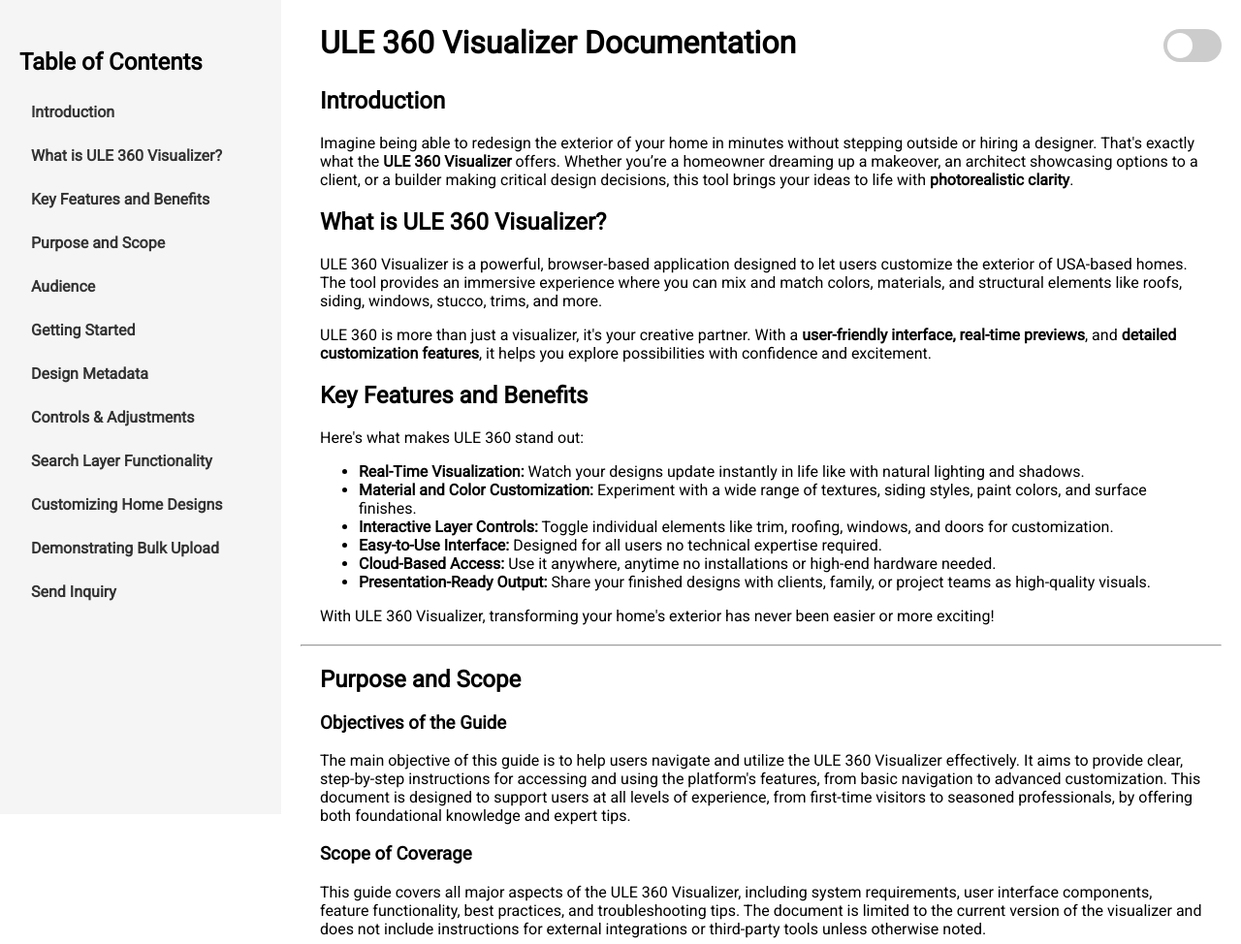
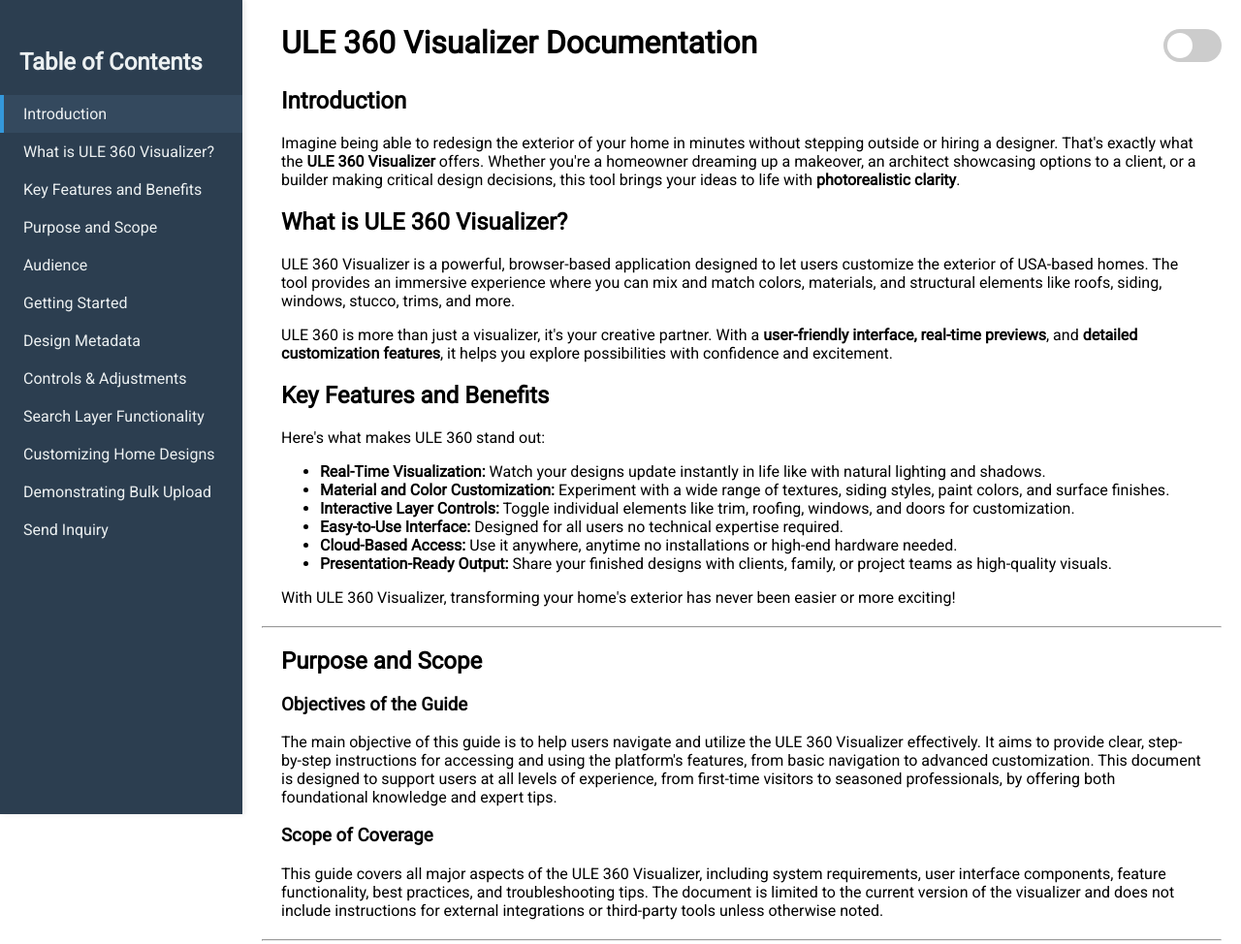
Before and after one commit to biorev3pp/Visualizer, a plain HTML site: page index.html in a window 1280 px wide. Shown: the top 974 px of the page at 97% size. Drawn offline with Linux system fonts and the light colour scheme.

Commit message:
updated sidebar style

```diff
--- a/index.html
+++ b/index.html
@@ -12,12 +12,16 @@
       --font-family: 'Roboto', Arial, sans-serif;
       --bg-color: #ffffff;
       --text-color: #000000;
-      --sidebar-bg: #f5f5f5;
+      --sidebar-bg: #2c3e50;
+      --sidebar-text: #ecf0f1;
+      --sidebar-hover: #34495e;
+      --sidebar-active: #3498db;
       --link-color: #333;
       --link-hover: #ddd;
       --active-link-bg: #2c3e50;
       --active-link-color: white;
     }
+
     .theme-switch-wrapper {
       position: fixed;
       top: 20px;
@@ -75,6 +79,9 @@ input:checked + .slider:before {
       --bg-color: #121212;
       --text-color: #ffffff;
       --sidebar-bg: #1e1e1e;
+      --sidebar-text: #cccccc;
+      --sidebar-hover: #333;
+      --sidebar-active: #3498db;
       --link-color: #cccccc;
       --link-hover: #333;
       --active-link-bg: #3498db;
@@ -83,6 +90,9 @@ input:checked + .slider:before {
 
     html {
       scroll-behavior: smooth;
+
+  scroll-padding-top: 80px; /* adjust based on your fixed header height */
+
     }
 
     body {
@@ -95,49 +105,53 @@ input:checked + .slider:before {
       color: var(--text-color);
     }
 
-    /* Sidebar styles */
+    /* New Sidebar styles */
     #sidebar {
       width: 250px;
       background-color: var(--sidebar-bg);
-      padding: 20px;
+      color: var(--sidebar-text);
       height: 100vh;
+      position: fixed;
       overflow-y: auto;
-      position: fixed;
+      padding: 20px 0;
+      box-shadow: 2px 0 5px rgba(0, 0, 0, 0.1);
+      z-index: 1000;
       transition: transform 0.3s ease;
-      z-index: 1000;
     }
 
     #sidebar h2 {
-      margin-top: 0;
-      color: var(--text-color);
+      padding: 0 20px;
+      margin-bottom: 20px;
+      color: var(--sidebar-text);
+      margin-top: 30px;
     }
 
     #sidebar ul {
       list-style-type: none;
       padding: 0;
+      margin: 0;
     }
 
     #sidebar li {
-      margin-bottom: 10px;
+      padding: 10px 20px;
+      border-left: 4px solid transparent;
+      transition: all 0.3s;
     }
 
-    #sidebar a {
+    #sidebar li a {
+      color: var(--sidebar-text);
       text-decoration: none;
-      color: var(--link-color);
       display: block;
-      padding: 8px 12px;
-      border-radius: 4px;
-      font-weight: bold;
-      transition: all 0.3s ease;
     }
 
-    #sidebar a:hover {
-      background-color: var(--link-hover);
+    #sidebar li:hover {
+      background-color: var(--sidebar-hover);
+      border-left: 4px solid var(--sidebar-active);
     }
 
-    #sidebar a.active {
-      background-color: var(--active-link-bg);
-      color: var(--active-link-color);
+    #sidebar li.active {
+      background-color: var(--sidebar-hover);
+      border-left: 4px solid var(--sidebar-active);
     }
 
     #mobile-menu-btn {
@@ -145,7 +159,7 @@ input:checked + .slider:before {
       position: fixed;
       top: 10px;
       left: 10px;
-      background: var(--active-link-bg);
+      background: var(--sidebar-active);
       color: white;
       border: none;
       padding: 10px;
@@ -155,7 +169,7 @@ input:checked + .slider:before {
     }
 
     #main-content {
-      margin-left: 290px;
+      margin-left: 250px;
       padding: 20px;
       flex: 1;
       transition: margin-left 0.3s ease;
@@ -166,7 +180,8 @@ input:checked + .slider:before {
       padding: 0px 20px;
       background-color: var(--bg-color);
       border-radius: 5px;
-      scroll-margin-top: 20px;
+      scroll-margin-top: 80px;
+
     }
 
     h1, h2, h3 {
@@ -220,14 +235,13 @@ input:checked + .slider:before {
   </style>
 </head>
 
-
 <body>
-  <!-- Sidebar with Table of Contents --><button id="mobile-menu-btn">☰</button>
+  <!-- Sidebar with Table of Contents -->
+  <button id="mobile-menu-btn">☰</button>
   <div id="sidebar">
-    <h2 style="margin-top: 30px;">Table of Contents</h2>
-    <!-- <button id="themeToggle">Toggle Theme</button> -->
+    <h2>Table of Contents</h2>
     <div class="theme-switch-wrapper">
-  <label class="theme-switch" style=" margin-top: 10px; z-index: 1600;">
+      <label class="theme-switch" style="margin-top: 10px; z-index: 1600;">
         <input type="checkbox" id="themeToggle" />
         <span class="slider"></span>
       </label>
@@ -260,17 +274,16 @@ input:checked + .slider:before {
       width: 100%;
       background-color: var(--bg-color);">ULE 360 Visualizer Documentation</h1>
 
+    <!-- Rest of your content remains the same -->
     <!-- Introduction Section -->
     <section id="introduction">
       <h2 style="margin-top: 70px;">Introduction</h2>
       <p>
         Imagine being able to redesign the exterior of your home in minutes without stepping outside or hiring a
-        designer. That's exactly what the <strong>ULE 360 Visualizer</strong> offers. Whether you’re a homeowner
+        designer. That's exactly what the <strong>ULE 360 Visualizer</strong> offers. Whether you're a homeowner
         dreaming up a makeover, an architect showcasing options to a client, or a builder making critical design
         decisions, this tool brings your ideas to life with <strong>photorealistic clarity</strong>.
       </p>
-
-
     </section>
 
     <!-- What is ULE 360 Visualizer Section -->
@@ -281,7 +294,6 @@ input:checked + .slider:before {
         USA-based homes. The tool provides an immersive experience where you can mix and match colors, materials, and
         structural elements like roofs, siding, windows, stucco, trims, and more.
       </p>
-
 
       <p>
         ULE 360 is more than just a visualizer, it's your creative partner. With a <strong>user-friendly interface,
@@ -326,11 +338,6 @@ input:checked + .slider:before {
         With ULE 360 Visualizer, transforming your home's exterior has never
         been easier or more exciting!
       </p>
-
-      <!-- Placeholder for image/video -->
-      <!-- <div class="image-placeholder">
-          [Insert Key Features Image/Video Here]
-        </div> -->
     </section>
 
     <hr>
@@ -387,9 +394,6 @@ input:checked + .slider:before {
         internet connectivity is recommended for optimal interaction with the
         tool.
       </p>
-
-
-
     </section>
     <hr>
 
@@ -409,7 +413,6 @@ input:checked + .slider:before {
         <p>
           2. Navigate to the following URL:<a href=" https://sitterlehomes.ule360.com/visualizer/MTQ3?view=scheme&scheme=cimarron-hills-scheme
 " target="_blank">ULE 360 Visualizer</a>
-
         </p>
       </div>
       <div class="step">
@@ -457,11 +460,6 @@ input:checked + .slider:before {
         and pop-up blockers disabled for the site. This ensures all features
         load correctly and you have a smooth, uninterrupted experience.
       </p>
-
-      <!-- Placeholder for image/video -->
-      <!-- <div class="image-placeholder">
-          [Insert Getting Started Image/Video Here]
-        </div> -->
     </section>
     <hr>
 
@@ -479,7 +477,6 @@ input:checked + .slider:before {
         To view the user details of this design, please click on the three
         lines.
       </p>
-      <!-- <img src="user image 1.png" alt="User Details" /> -->
       <div style="text-align: center;">
         <img src="user image 1.png" alt="User Details" class="img">
       </div>
@@ -491,9 +488,6 @@ input:checked + .slider:before {
       <div style="text-align: center;">
         <img src="user image 2.png" alt="User Details" class="img">
       </div>
-
-      <!-- Placeholder for image -->
-      <!-- <div class="image-placeholder">[Insert User Details Image Here]</div> -->
 
       <h3>Elevation Layer Details Overview</h3>
       <div style="text-align: center;"><video id="myVideo" width="60%"  controls>
@@ -516,12 +510,6 @@ input:checked + .slider:before {
       <div style="text-align: center;">
         <img src="elevation layer 2.png" alt="User Details" class="img">
       </div>
-
-      <!-- Placeholder for image -->
-      <!-- <div class="image-placeholder">
-          [Insert Elevation Details Image Here]
-        </div> -->
-
     </section>
     <hr>
 
@@ -566,10 +554,9 @@ input:checked + .slider:before {
       <div style="text-align: center;">
         <img src="control and adjustment 1.png" alt="User Details" class="img">
       </div>
+ </section>
 
  <hr>
-      <!-- Placeholder for image -->
-      <!-- <div class="image-placeholder">[Insert Design Controls Image Here]</div> -->
 <section id="search-layer-functionality">
       <h2>Search Layer Functionality</h2>
       <p>Search Layer feature allows users to efficiently search for specific layers based on selected options.</p>
@@ -584,10 +571,6 @@ input:checked + .slider:before {
       <div style="text-align: center;">
         <img src="search layer 1.png" alt="User Details" class="img">
       </div>
-
-
-
-
 
       <p>
         This streamlined process enhances user experience by making it easier to locate and apply specific layers within
@@ -826,9 +809,6 @@ input:checked + .slider:before {
             <img src="google library 8.png" alt="google library 8" class="img">
           </div>
         </div>
-
-
-
     </section>
     <hr>
 
@@ -872,9 +852,9 @@ input:checked + .slider:before {
       <div style="text-align: center;">
         <img src="Bulk Upload 4.png" alt="Bulk Upload 4" class="img">
       </div>
-
     </section>
     <hr>
+
     <!-- Send Inquiry Section -->
     <section id="send-inquiry">
       <h2>Send Inquiry - Connect with Our Team</h2>
@@ -903,8 +883,6 @@ input:checked + .slider:before {
       <div style="text-align: center;">
         <img src="Send Enquiry 2.png" alt="Send Enquiry 2" class="img">
       </div>
-
-
     </section>
   </div>
   <script>
@@ -915,7 +893,7 @@ input:checked + .slider:before {
 
     // Smooth scrolling and active link highlighting
     document.addEventListener('DOMContentLoaded', function () {
-      const navLinks = document.querySelectorAll('.nav-link');
+      const navLinks = document.querySelectorAll('#sidebar a');
 
       // Function to set active link
       function setActiveLink() {
@@ -927,23 +905,47 @@ input:checked + .slider:before {
             section.offsetTop <= scrollPosition + 100 &&
             section.offsetTop + section.offsetHeight > scrollPosition + 100
           ) {
-            link.classList.add('active');
+            link.parentElement.classList.add('active');
           } else {
-            link.classList.remove('active');
+            link.parentElement.classList.remove('active');
           }
         });
       }
-      const video = document.getElementById('myVideo');
 
-      function togglePlay() {
-        if (video.paused) {
-          video.play();
-        } else {
-          video.pause();
-        }
-      }
       // Set active link on scroll
       window.addEventListener('scroll', setActiveLink);
+
+      // Set active link on click
+      navLinks.forEach(link => {
+        link.addEventListener('click', function (e) {
+          e.preventDefault();
+
+          // Close mobile menu if open
+          if (window.innerWidth <= 768) {
+            document.getElementById('sidebar').classList.remove('open');
+          }
+
+          // Remove active class from all links
+          navLinks.forEach(lnk => lnk.parentElement.classList.remove('active'));
+
+          // Add active class to clicked link
+          this.parentElement.classList.add('active');
+
+          // Smooth scroll to section
+          const targetId = this.getAttribute('href');
+          const targetSection = document.querySelector(targetId);
+          window.scrollTo({
+            top: targetSection.offsetTop - 20,
+            top: targetSection.offsetTop - 100,
+            behavior: 'smooth'
+          });
+        });
+      });
+
+      // Set initial active link
+      setActiveLink();
+
+      // Theme toggle functionality
       const toggleButton = document.getElementById('themeToggle');
       toggleButton.addEventListener('click', () => {
         const html = document.documentElement;
@@ -958,36 +960,7 @@ input:checked + .slider:before {
         const savedTheme = localStorage.getItem('theme') || 'light';
         document.documentElement.setAttribute('data-theme', savedTheme);
       });
-      // Set active link on click
-      navLinks.forEach(link => {
-        link.addEventListener('click', function (e) {
-          e.preventDefault();
-
-          // Close mobile menu if open
-          if (window.innerWidth <= 768) {
-            document.getElementById('sidebar').classList.remove('open');
-          }
-
-          // Remove active class from all links
-          navLinks.forEach(lnk => lnk.classList.remove('active'));
-
-          // Add active class to clicked link
-          this.classList.add('active');
-
-          // Smooth scroll to section
-          const targetId = this.getAttribute('href');
-          const targetSection = document.querySelector(targetId);
-          window.scrollTo({
-            top: targetSection.offsetTop - 20,
-            behavior: 'smooth'
-          });
-        });
-      });
-
-      // Set initial active link
-      setActiveLink();
     });
   </script>
 </body>
-
 </html>
```
Lines whose indentation alone changed are shown as unchanged.
